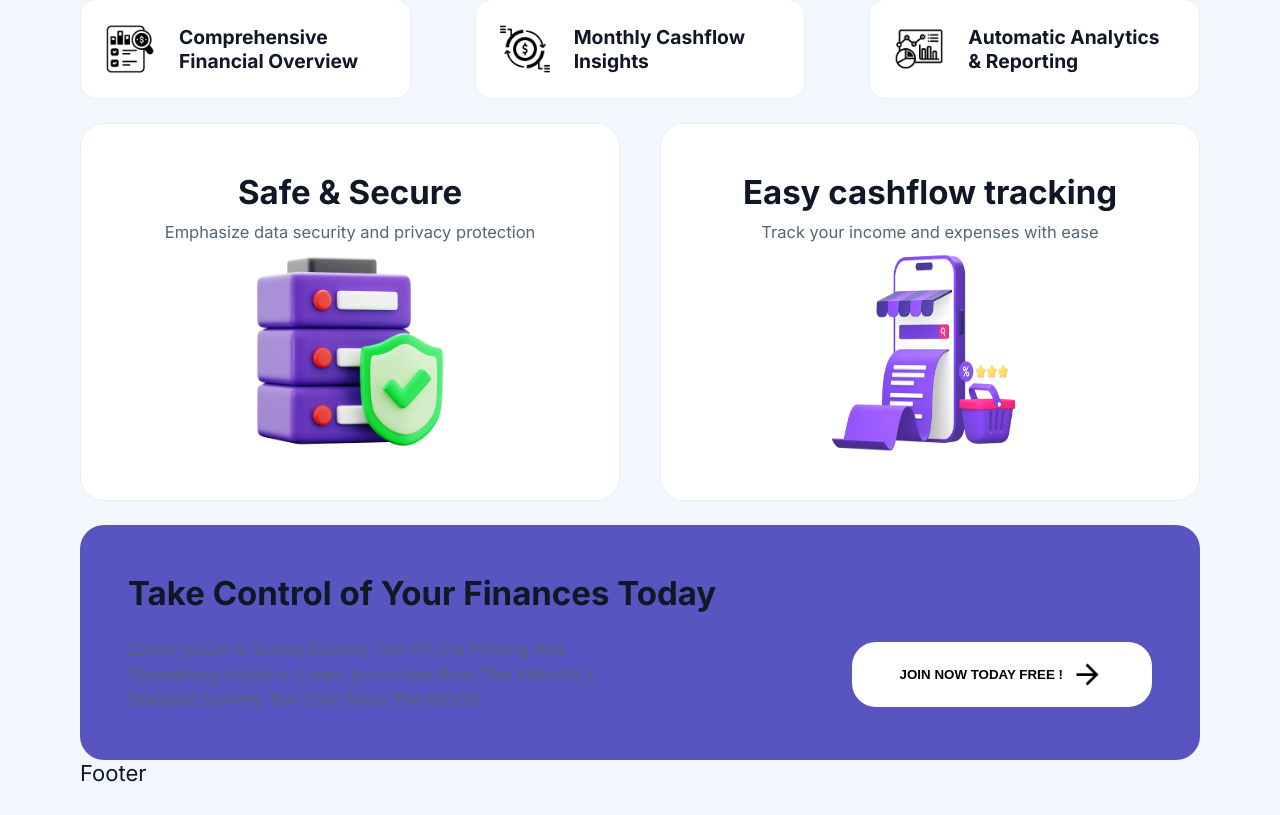
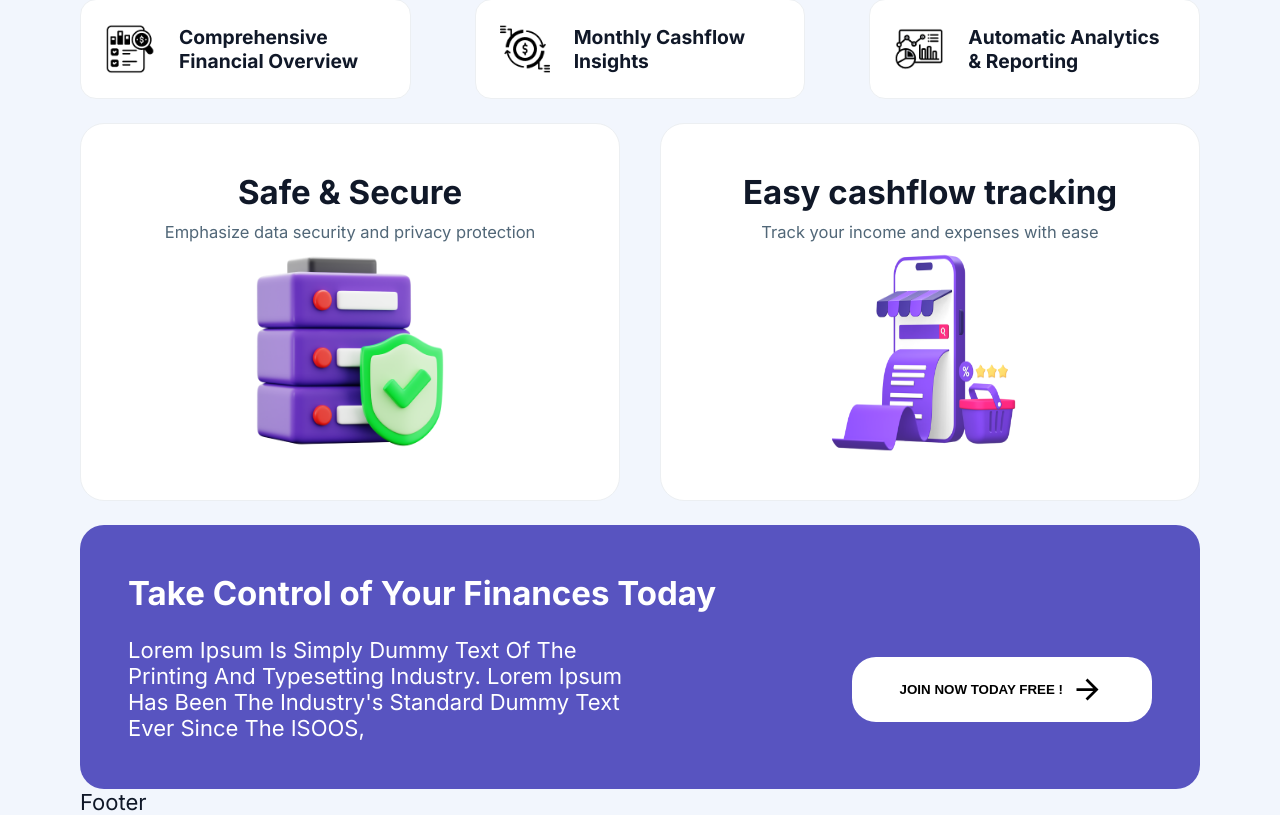
Before and after one commit to danielgen01/financy, a Next.js app: page / in a window 1280 px wide. Shown: the part 1577-2392 px from the top of the page. Before the commit the page ends 2363 px from the top, so only its background shows below. Built offline with nearby package versions, Linux system fonts and the light colour scheme; no server answers.

Commit message:
fix: styling for cta teaser lightmode

```diff
--- a/src/app/components/CTATeaser/CTATeaser.styles.module.css
+++ b/src/app/components/CTATeaser/CTATeaser.styles.module.css
@@ -28,7 +28,7 @@
   .StyledCTATeaserHeadlineText {
     font-size: var(--font-size-xl);
     font-weight: var(--font-weight-bold);
-    color: var(--color-text-primary);
+    color: var(--color-white);
     text-align: center;
     width: 100%;
   }
@@ -61,6 +61,11 @@
     opacity: 0.8;
 }
 
+.StyledParagraph {
+    color: var(--color-white);
+    text-align: left;
+
+}
 
 @media (min-width: 960px) {
     .StyledParagraphAndCtaButtonWrapper {
@@ -71,7 +76,7 @@
 
   .StyledParagraphWrapper {
     flex-basis:50%;
-    text-align: left !important;
+
   }
 
   .StyledCTATeaserHeadlineText {
--- a/src/app/components/CTATeaser/CTATeaser.tsx
+++ b/src/app/components/CTATeaser/CTATeaser.tsx
@@ -21,7 +21,7 @@ export const CTATeaser: React.FC<CTATeaserProps> = ({
       <span className={styles.StyledCTATeaserHeadlineText}>{headlineText}</span>
       <div className={styles.StyledParagraphAndCtaButtonWrapper}>
         <div className={styles.StyledParagraphWrapper}>
-          <Paragraph>{paragraphText}</Paragraph>
+          <p className={styles.StyledParagraph}>{paragraphText}</p>
         </div>
         <button
           type="button"
--- a/src/app/components/Typography/Paragraph/Paragraph.styles.module.css
+++ b/src/app/components/Typography/Paragraph/Paragraph.styles.module.css
@@ -3,5 +3,5 @@ font-weight:var(--font-weight-regular);
 color: var( --color-navigation-item);
 font-size: var(--font-size-xs);
 line-height: 150%;
-text-align: inherit;
+text-align: center;
 }
```
